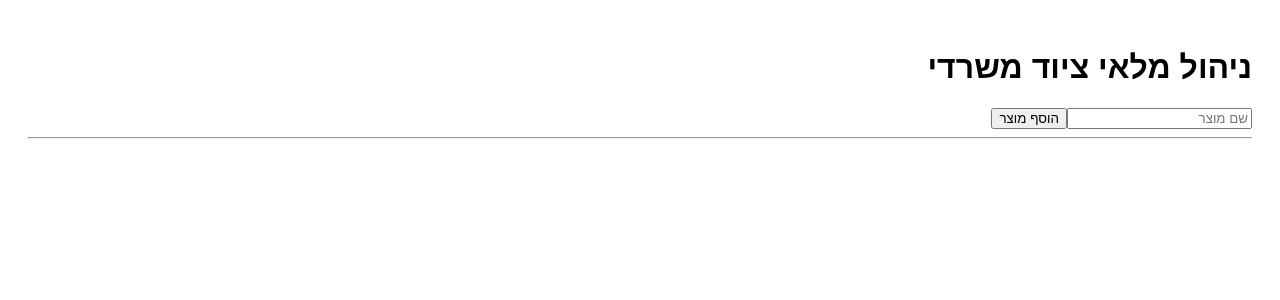
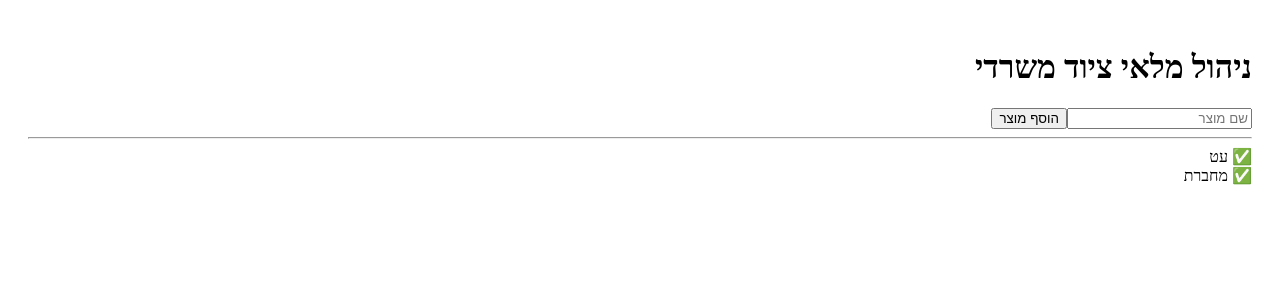
Before and after one commit to YarinAr55/office-inventory-v2, a React (Vite) app: page / in a window 1280 px wide. Shown: the top 300 px of the page. Built offline with nearby package versions, Linux system fonts and the light colour scheme.

Commit message:
Refactor product management in App component

```diff
--- a/src/App.jsx
+++ b/src/App.jsx
@@ -1,25 +1,11 @@
 import { useState } from "react";
 
 export default function App() {
-  const [products, setProducts] = useState([]);
+  const [products, setProducts] = useState(["עט", "מחברת"]);
   const [name, setName] = useState("");
 
-  function addProduct() {
-    if (!name.trim()) return;
-
-    setProducts([
-      ...products,
-      {
-        id: Date.now(),
-        name,
-      },
-    ]);
-
-    setName("");
-  }
-
   return (
-    <div dir="rtl" style={{ padding: 20, fontFamily: "Arial" }}>
+    <div dir="rtl" style={{ padding: 20 }}>
       <h1>ניהול מלאי ציוד משרדי</h1>
 
       <input
@@ -28,15 +14,21 @@ export default function App() {
         placeholder="שם מוצר"
       />
 
-      <button onClick={addProduct}>
+      <button
+        onClick={() => {
+          if (!name) return;
+          setProducts([...products, name]);
+          setName("");
+        }}
+      >
         הוסף מוצר
       </button>
 
       <hr />
 
-      {products.map((product) => (
-        <div key={product.id}>
-          ✅ {product.name}
+      {products.map((product, index) => (
+        <div key={index}>
+          ✅ {product}
         </div>
       ))}
     </div>
```
